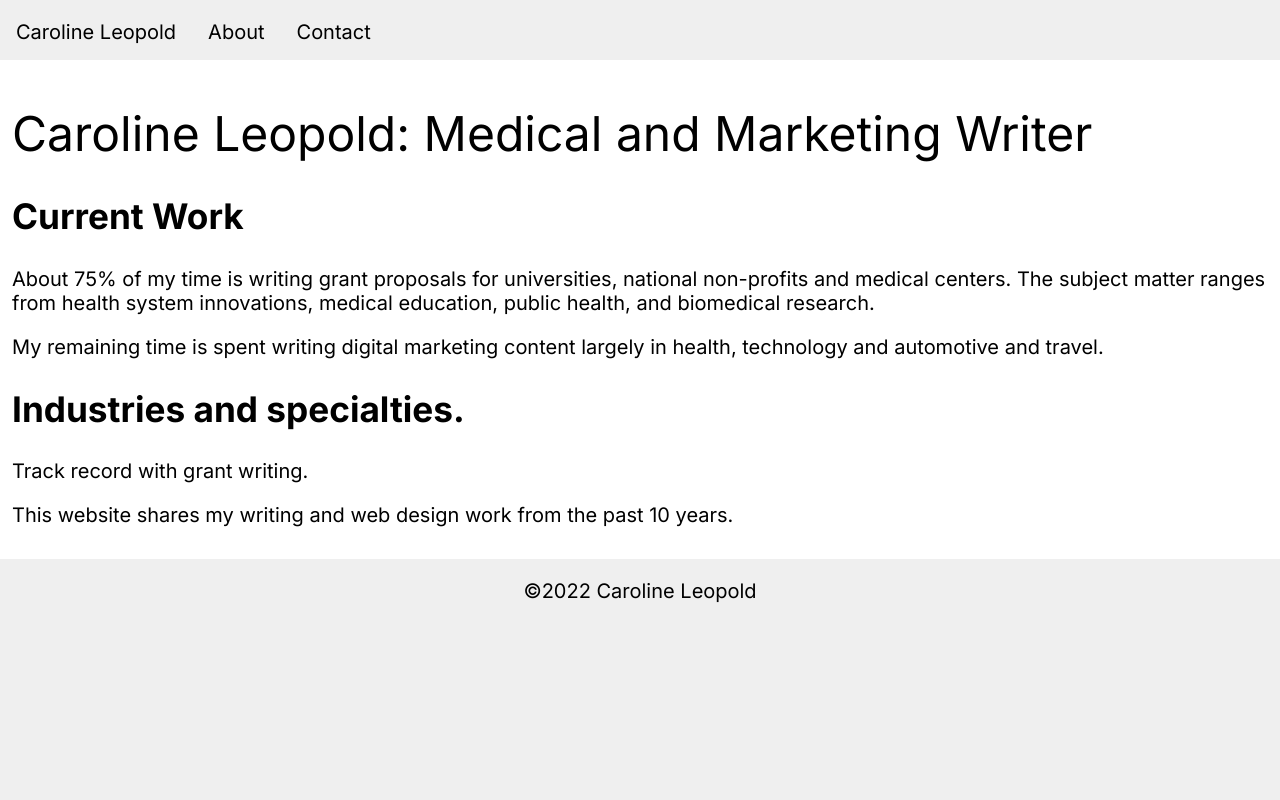
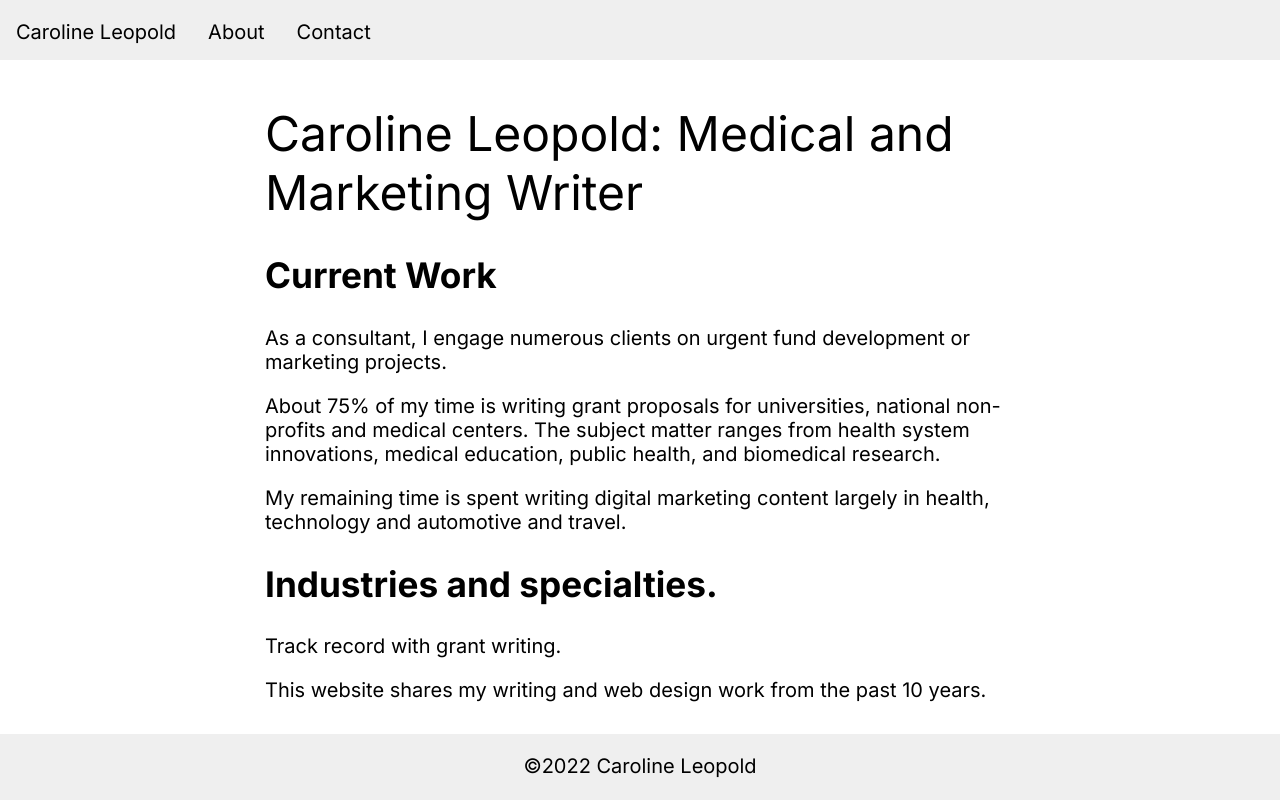
Before and after one commit to cml815/about-a, a React (Create React App) app: page /about in a window 1280 px wide. Built offline with nearby package versions, Linux system fonts and the light colour scheme.

Commit message:
refactor utils

```diff
--- a/src/routes/about.jsx
+++ b/src/routes/about.jsx
@@ -5,14 +5,17 @@ import "../global.css";
 
 export default function About () {
   return (
-    <main>
+    <main className="centered">
+      <div className="inner">
         <h1>Caroline Leopold: Medical and Marketing Writer</h1>
         <h2>Current Work</h2>
+        <p>As a consultant, I engage numerous clients on urgent fund development or marketing projects.</p>
         <p>About 75% of my time is writing grant proposals for universities, national non-profits and medical centers. The subject matter ranges from health system innovations, medical education, public health, and biomedical research.</p>
         <p>My remaining time is spent writing digital marketing content largely in health, technology and automotive and travel.</p>
         <h2>Industries and specialties.</h2>
         <p>Track record with grant writing.</p>
         <p>This website shares my writing and web design work from the past 10 years.</p>
+      </div>
     </main>
   )
 
--- a/src/utils.css
+++ b/src/utils.css
@@ -35,6 +35,10 @@
 
 .inline-flex {
   display: inline-flex;
+}
+
+.inner {
+  max-width: 750px;
 }
 
 /* .flex-wrap {
```
Lines whose indentation alone changed are shown as unchanged.
